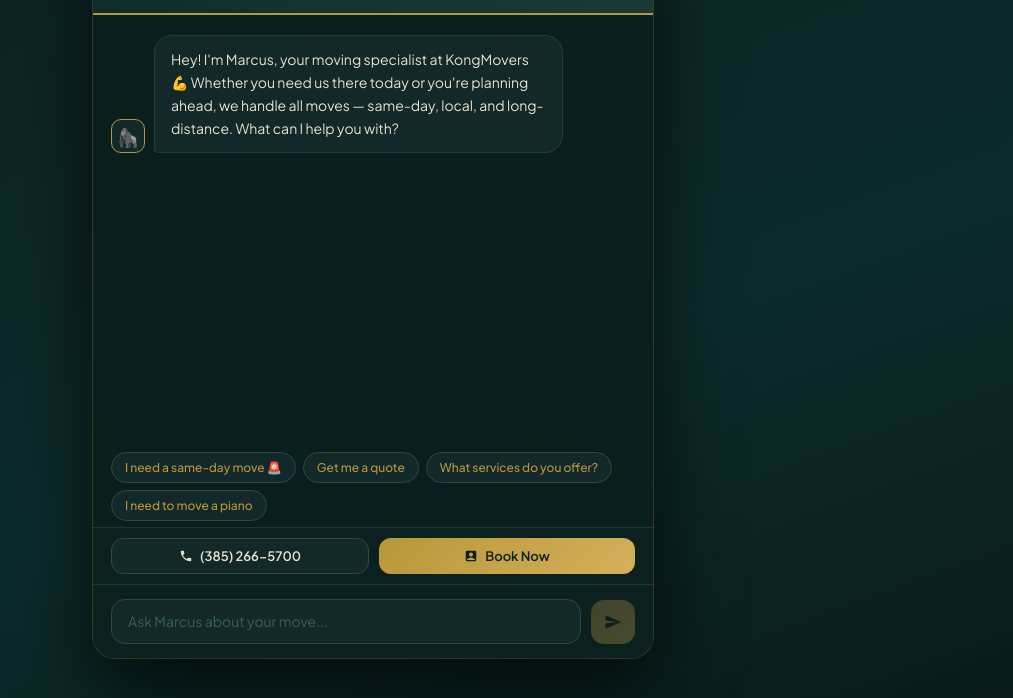
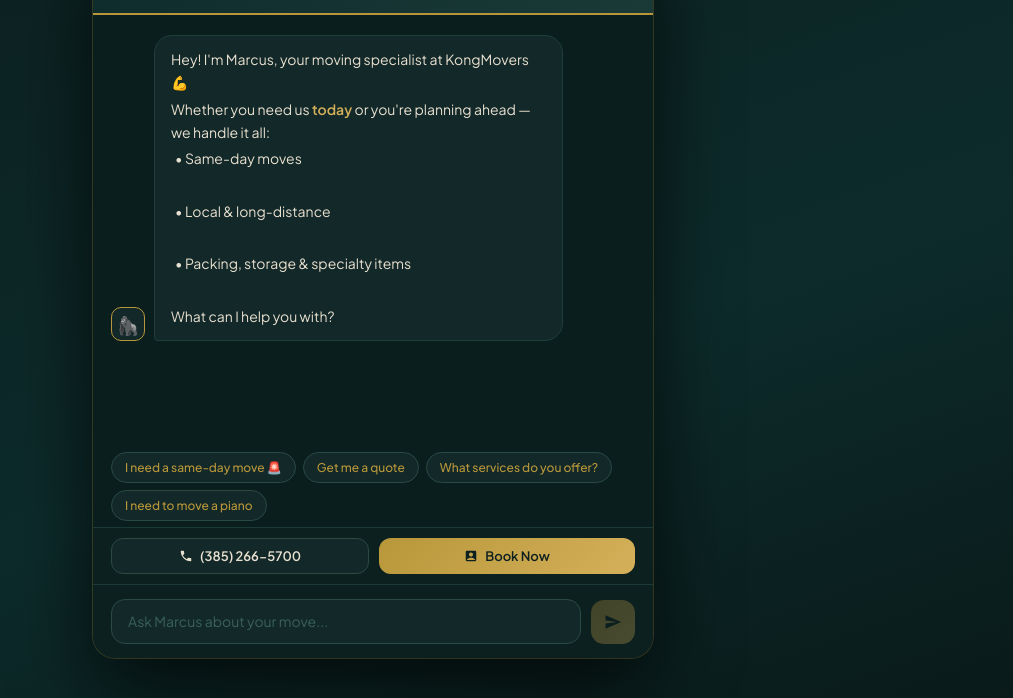
Before and after one commit to inokelatu/kongmovers-site, a plain HTML site: page index.html in a window 1280 px wide. Shown: the part 102-800 px from the top of the page, without its empty margins (267-1280 px from the left). Drawn offline with Linux system fonts and the light colour scheme.

Commit message:
Update index.html

```diff
--- a/index.html
+++ b/index.html
@@ -224,6 +224,14 @@
     }
     .send-btn:hover:not(:disabled) { transform: translateY(-2px); }
     .send-btn:disabled { opacity: 0.3; cursor: not-allowed; }
+    .bubble strong { color: #d4b05a; font-weight: 700; }
+    .bubble.user strong { color: #0d2020; }
+    .bubble .bullet {
+      display: block;
+      padding-left: 4px;
+      margin: 3px 0;
+    }
+    .bubble br + br { display: block; content: ''; margin-top: 4px; }
     .send-btn svg { width: 18px; height: 18px; fill: #0d2020; }
   </style>
 </head>
@@ -273,7 +281,7 @@
     const BACKEND_URL = "https://kongmovers-chatbot-backend-production.up.railway.app/chat";
 
     let messages = [
-      { role: "assistant", content: "Hey! I'm Marcus, your moving specialist at KongMovers 💪 Whether you need us there today or you're planning ahead, we handle all moves — same-day, local, and long-distance. What can I help you with?" }
+      { role: "assistant", content: "Hey! I'm Marcus, your moving specialist at KongMovers 💪\n\nWhether you need us **today** or you're planning ahead — we handle it all:\n• Same-day moves\n• Local & long-distance\n• Packing, storage & specialty items\n\nWhat can I help you with?" }
     ];
     let isLoading = false;
 
@@ -294,6 +302,16 @@
       if (e.key === "Enter" && !e.shiftKey) { e.preventDefault(); sendMessage(); }
     });
 
+    function formatText(text) {
+      // Convert **bold** to <strong>
+      text = text.replace(/\*\*(.*?)\*\*/g, '<strong>$1</strong>');
+      // Convert bullet points • to styled spans
+      text = text.replace(/•\s(.+)/g, '<span class="bullet">• $1</span>');
+      // Convert line breaks to <br>
+      text = text.replace(/\n/g, '<br>');
+      return text;
+    }
+
     function renderMessages() {
       messagesEl.innerHTML = "";
       messages.forEach(msg => {
@@ -307,7 +325,11 @@
         }
         const bubble = document.createElement("div");
         bubble.className = `bubble ${msg.role}`;
-        bubble.textContent = msg.content;
+        if (msg.role === "assistant") {
+          bubble.innerHTML = formatText(msg.content);
+        } else {
+          bubble.textContent = msg.content;
+        }
         wrap.appendChild(bubble);
         messagesEl.appendChild(wrap);
       });
@@ -358,7 +380,7 @@
 
       } catch (err) {
         hideTyping();
-        messages.push({ role: "assistant", content: "Sorry, something went wrong. Please try again or call us at (385) 266-5700!" });
+        messages.push({ role: "assistant", content: "Error: " + err.message });
         renderMessages();
       } finally {
         isLoading = false;
```
